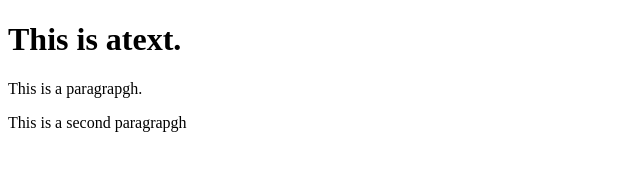
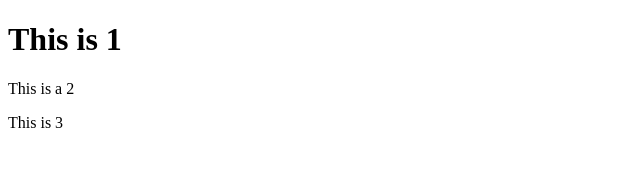
Before and after one commit to SaranyaManu18/git-test, a plain HTML site: page indx.html in a window 1280 px wide. Shown: the whole page, without its empty margins (0-640 px from the left). Drawn offline with Linux system fonts and the light colour scheme.

Commit message:
Fourth commit

```diff
--- a/indx.html
+++ b/indx.html
@@ -6,8 +6,8 @@
     <title>Document</title>
   </head>
   <body>
-    <h1>This is atext.</h1>
-    <p>This is a paragrapgh.</p>
-    <p>This is a second paragrapgh</p>
+    <h1>This is 1</h1>
+    <p>This is a 2</p>
+    <p>This is 3</p>
   </body>
 </html>
```
